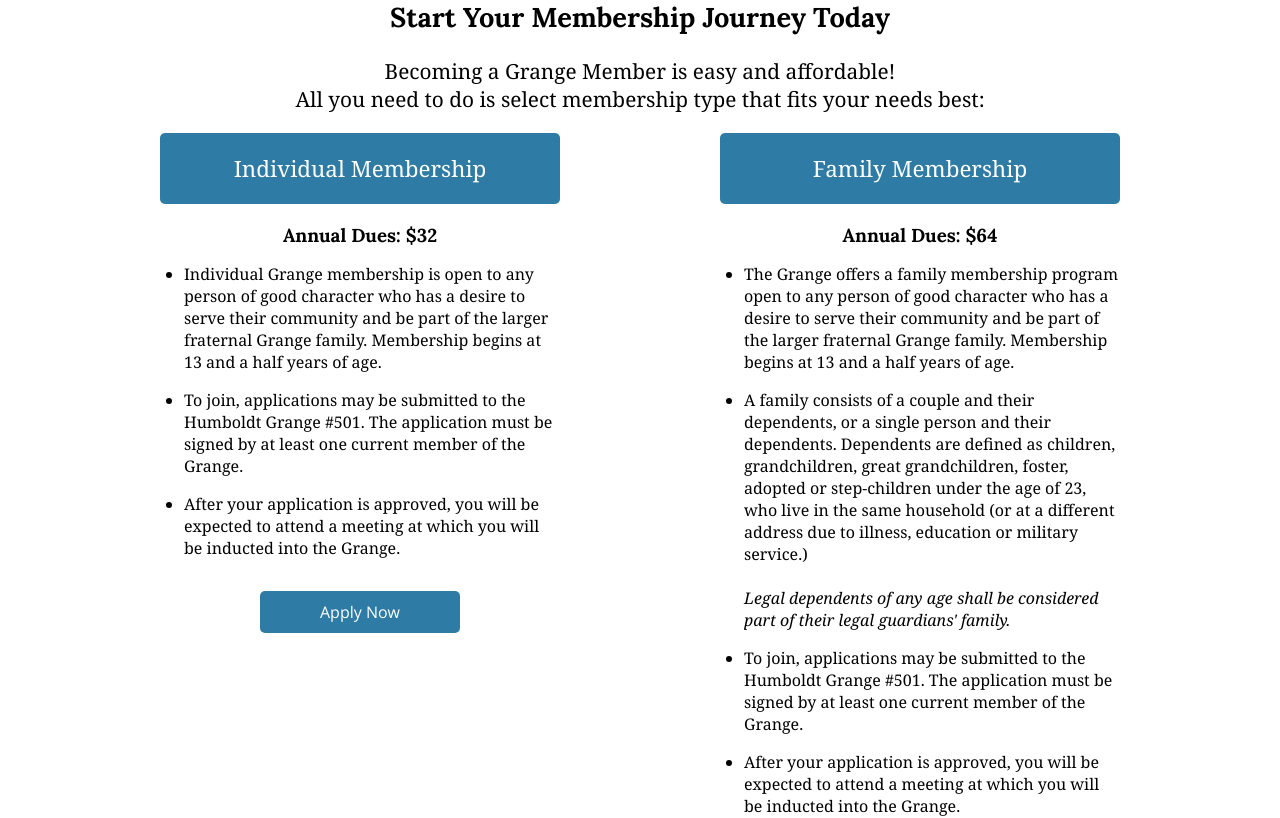
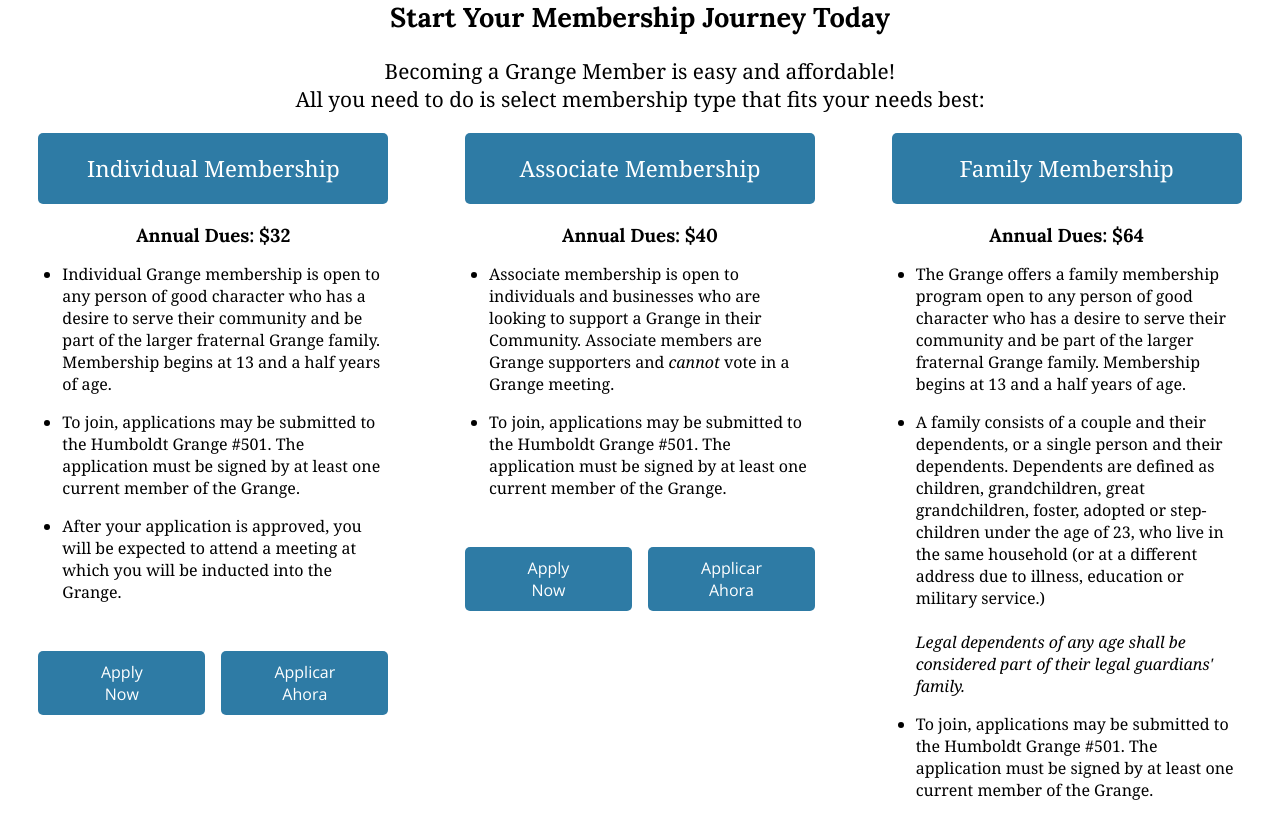
Before and after one commit to lilyyassemi/humboldt_grange_501_website, a React (Create React App) app in the folder humboldtgrange/: page /membership in a window 1280 px wide. Shown: the part 340-1158 px from the top of the page. Built offline with nearby package versions, Linux system fonts and the light colour scheme; no server answers.

Commit message:
Fixed the member info sections

```diff
--- a/humboldtgrange/package.json
+++ b/humboldtgrange/package.json
@@ -5,6 +5,7 @@
   "dependencies": {
     "@nuxt/content": "^3.4.0",
     "@supabase/supabase-js": "^2.49.4",
+    "@szhsin/react-accordion": "^1.4.0",
     "@testing-library/dom": "^10.4.0",
     "@testing-library/jest-dom": "^6.6.3",
     "@testing-library/react": "^16.3.0",
--- a/humboldtgrange/src/components/PrimaryButton.jsx
+++ b/humboldtgrange/src/components/PrimaryButton.jsx
@@ -1,10 +1,12 @@
 import React from 'react';
 
-function PrimaryButton ({ to, children }) {
+function PrimaryButton({ to, children, newTab }) {
   return (
     <a
       href={to}
       className="primary-button"
+      target={newTab ? "_blank" : "_self"} // Use "_blank" if newTab is true, otherwise "_self"
+      rel={newTab ? "noopener noreferrer" : ""}
       style={{
         display: 'inline-block',
         padding: '20px 35px',
--- a/humboldtgrange/src/components/TertiaryButton.jsx
+++ b/humboldtgrange/src/components/ThirdButton.jsx
@@ -1,10 +1,14 @@
 import React from 'react';
 
-function TertiaryButton ({ to, children }) {
+{/* NOTE I wrestled with the naming of this forever... just go with it */}
+
+function ThirdButton({ to, children, newTab = false }) {
   return (
     <a
       href={to}
-      className="tertiary-button"
+      target={newTab ? "_blank" : "_self"}
+      rel={newTab ? "noopener noreferrer" : undefined}
+      className="third-button"
       style={{
         display: 'inline-block',
         padding: '10px 20px',
@@ -25,4 +29,4 @@
   );
 }
 
-export default TertiaryButton;
+export default ThirdButton;
--- a/humboldtgrange/src/index.css
+++ b/humboldtgrange/src/index.css
@@ -151,7 +151,8 @@
 .membership-options {
   display: flex;
   flex-direction: row;
-  justify-content: space-evenly;
+  justify-content: space-around;
+  padding: 0;
 }
 
 .membership-info-breakdown .dues {
@@ -163,7 +164,7 @@
   display: flex;
   flex-direction: column;
   width: 100%;
-  max-width: 400px;
+  max-width: 350px;
   padding: 0;
   margin:0;
 }
@@ -177,7 +178,30 @@
   color: #2e7ba5;
 }
 
-.membership-info-breakdown .tertiary-button {
+.membership-info-breakdown .third-button {
   width: 50%;
   align-self: center;
+  margin-top: 1rem;
 }
+
+.membership-application-buttons {
+  display: flex;
+  justify-content: space-evenly;
+  gap: 1rem;
+}
+
+@media screen and (max-width: 1090px) {
+  .membership-info-breakdown {
+    border: 3px solid #2e7ba5;
+    border-radius: 5px;
+    padding: 15px;
+    margin-bottom: 3em;
+  }
+
+  .membership-options {
+    flex-direction: column;
+    justify-self: center;
+
+  }
+
+}
--- a/humboldtgrange/src/pages/Member.jsx
+++ b/humboldtgrange/src/pages/Member.jsx
@@ -1,12 +1,14 @@
 import { Helmet } from 'react-helmet';
 import { useEffect } from 'react';
 import PrimaryButton from '../components/PrimaryButton';
-import TertiaryButton from '../components/TertiaryButton';
+import ThirdButton from '../components/ThirdButton';
+
 
 export function Member () {
     useEffect(() => {
         window.scrollTo({ top: 0, behavior: 'smooth' });
     }, []);
+
 
     return (
         <>
@@ -21,14 +23,16 @@
                     application fee and annual dues.
                 </p>
 
+
                 <h2>Start Your Membership Journey Today</h2>
 
                 <p className="join p2">Becoming a Grange Member is easy and affordable! <br/>
                 All you need to do is select membership type that fits your needs best:
                 </p>
-                <div className="membership-options">
-                    <div className="membership-info-breakdown">
-                        <PrimaryButton to="pdfs/application-forms/Individual_Member_Application_Humboldt_Grange_501_En.pdf">Individual Membership</PrimaryButton>
+                <div className="membership-options"> {/* Holds all the info sections */}
+
+                    <div className="membership-info-breakdown"> {/* Individual Membership Info */}
+                        <PrimaryButton to="pdfs/application-forms/Individual_Member_Application_Humboldt_Grange_501_En.pdf" newTab>Individual Membership</PrimaryButton>
                         <h3 className="dues">Annual Dues: $32</h3>
                         <ul>
                             <li>
@@ -48,10 +52,40 @@
                                 </p>
                             </li>
                         </ul>
-                        <TertiaryButton to="pdfs/application-forms/Family_Member_Application_Humboldt_Grange_501_En.pdf">Apply Now</TertiaryButton>
+                        <div className="membership-application-buttons">
+                            <ThirdButton to="pdfs/application-forms/Individual_Member_Application_Humboldt_Grange_501_En.pdf" newTab>
+                                Apply <br/> Now
+                            </ThirdButton>
+                            <ThirdButton to="pdfs/application-forms/Individual_Member_Application_Humboldt_Grange_501_Espanol.pdf" newTab>
+                                Applicar<br/> Ahora
+                            </ThirdButton>
+                        </div>
                     </div>
-                    <div className="membership-info-breakdown">
-                        <PrimaryButton to="pdfs/application-forms/Family_Member_Application_Humboldt_Grange_501_En.pdf">Family Membership</PrimaryButton>
+
+                    <div className="membership-info-breakdown"> {/* Associate Membership Info */}
+                        <PrimaryButton to="pdfs/application-forms/Associate_Member_Application_Humboldt_Grange_501_En.pdf" newTab>Associate Membership</PrimaryButton>
+                        <h3 className="dues">Annual Dues: $40</h3>
+                        <ul>
+                            <li>
+                                <p> Associate membership is open to individuals and businesses who are looking to support a
+                                    Grange in their Community. Associate members are Grange supporters and <em>cannot</em> vote in a
+                                    Grange meeting.
+                                </p>
+                            </li>
+                            <li>
+                                <p> To join, applications may be submitted to the Humboldt Grange #501.
+                                    The application must be signed by at least one current member of the Grange.
+                                </p>
+                            </li>
+                        </ul>
+                        <div className="membership-application-buttons">
+                            <ThirdButton to="pdfs/application-forms/Associate_Member_Application_Humboldt_Grange_501_En.pdf" newTab>Apply <br/>Now</ThirdButton>
+                            <ThirdButton to="pdfs/application-forms/Associate_Member_Application_Humboldt_Grange_501_Espanol.pdf" newTab>Applicar<br/> Ahora</ThirdButton>
+                        </div>
+                    </div>
+
+                    <div className="membership-info-breakdown"> {/* Family Membership Info */}
+                        <PrimaryButton to="pdfs/application-forms/Family_Member_Application_Humboldt_Grange_501_En.pdf" newTab>Family Membership</PrimaryButton>
                         <h3 className="dues">Annual Dues: $64</h3>
                         <ul>
                             <li>
@@ -81,8 +115,14 @@
                                 </p>
                             </li>
                         </ul>
+                        <div className="membership-application-buttons">
+                            <ThirdButton to="pdfs/application-forms/Family_Member_Application_Humboldt_Grange_501_En.pdf" newTab>Apply <br/>Now</ThirdButton>
+                            <ThirdButton to="pdfs/application-forms/Family_Member_Application_Humboldt_Grange_501_Espanol.pdf" newTab>Applicar <br/>Ahora</ThirdButton>
+                        </div>
                     </div>
                 </div>
+
+
                 <h2>Apply Now</h2>
                 <p className="p2">Select your membership type above to fill out the corresponding form
                     OR download and print this {' '}
@@ -91,9 +131,11 @@
                        rel="noopener noreferrer">PDF version</a>.
                 </p>
 
+
                 <section id="individual-membership-form">
                     <p>Individual Membership Application Coming Soon</p>
                 </section>
+
 
                 <section id="family-membership-form">
                     <p>Individual Membership Application Coming Soon</p>
@@ -102,5 +144,6 @@
 
         </>
 
+
     );
 }
```
Also changed, not shown: 1 other file (tests, documents, lock files or other folders).
